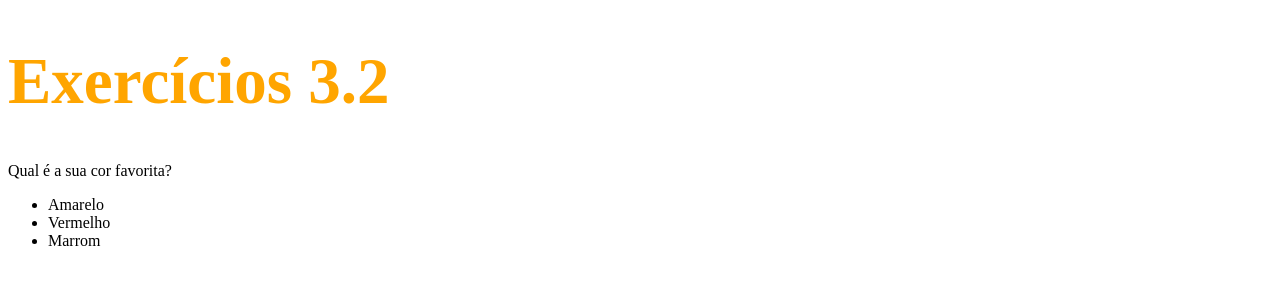
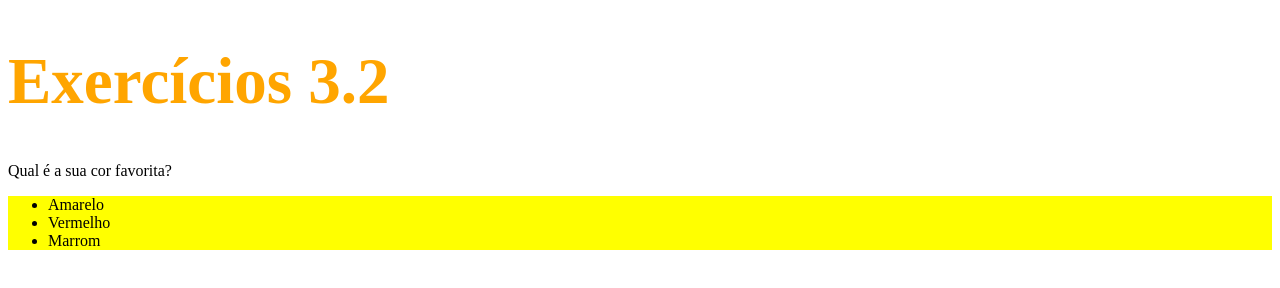
Before and after one commit to rrodrigodlima/trybe-exercicios, a plain HTML site: page fundamentos/bloco-3-introducao-a-html-e-css/dia-1-html-css-estuturas-de-pagina/index.html in a window 1280 px wide. Drawn offline with Linux system fonts and the light colour scheme.

Commit message:
lista background-color

```diff
--- a/fundamentos/bloco-3-introducao-a-html-e-css/dia-1-html-css-estuturas-de-pagina/index.html
+++ b/fundamentos/bloco-3-introducao-a-html-e-css/dia-1-html-css-estuturas-de-pagina/index.html
@@ -4,9 +4,13 @@
     <meta charset="UTF-8">
     <title>HTML</title>
     <style>
+
       h1 {
         font-size: 65px;
         color: orange;
+      }
+      #lista {
+        background-color: yellow;
       }
 
     </style>
@@ -14,7 +18,7 @@
   <body>
   <h1>Exercícios 3.2</h1>
   <p>Qual é a sua cor favorita?</p>
-  <ul>
+  <ul id="lista">
     <li>Amarelo</li>
     <li>Vermelho</li>
     <li>Marrom</li>
```
